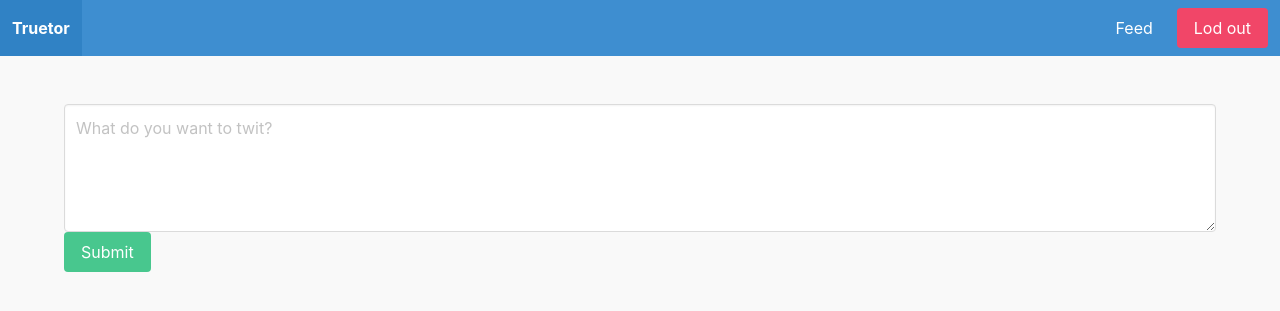
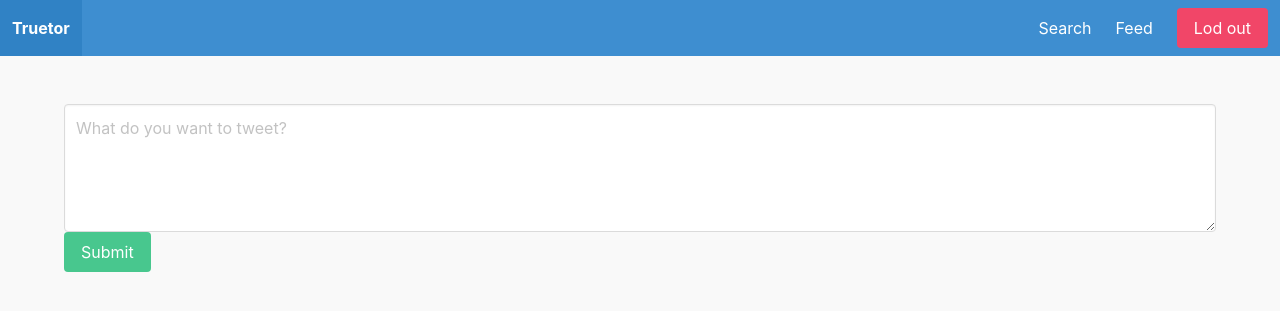
Before and after one commit to kekouke/Truetor, a Django app: template truetor/apps/feed/templates/feed/feed.html in a window 1280 px wide. Shown: the top 311 px of the page. Run offline with Django 3.2, Linux system fonts and the light colour scheme; the template is opened without the code that fills it, so the values that code supplies are empty; the visitor is signed in with stand-in values (Sample User, id 1); parts of the project's set-up code (start-up, migrations or seed data) failed here and were passed over.

Commit message:
Send and save tweets, add search

```diff
--- a/truetor/apps/core/templates/core/base.html
+++ b/truetor/apps/core/templates/core/base.html
@@ -31,6 +31,7 @@
             <div class="navbar-menu">
                 <div class="navbar-end">
                     {% if request.user.is_authenticated %}
+                        <a href="{% url 'search' %}" class="navbar-item">Search</a>
                         <a href="{% url 'feed' %}" class="navbar-item">Feed</a>
                     {% endif %}
                     <div class="navbar-item">
--- a/truetor/apps/feed/templates/feed/feed.html
+++ b/truetor/apps/feed/templates/feed/feed.html
@@ -1,14 +1,16 @@
 {% extends 'core/base.html' %}
+
+{% load humanize %}
 
 {% block content %}
     <div class="container" id="feedapp">
         <div class="columns">
             <div class="column is-12">
                 <div class="wrapper-form">
-                    <form v-on:submit.prevent="submitTwit()">
+                    <form v-on:submit.prevent="submitTweet()">
                         <div class="field">
                             <div class="control">
-                                <textarea class="textarea" v-model="body" placeholder="What do you want to twit?"></textarea>
+                                <textarea class="textarea" v-model="body" placeholder="What do you want to tweet?"></textarea>
                             </div>
 
                             <div class="field">
@@ -20,11 +22,18 @@
                     </form>
                 </div>
 
-                <div class="wrapper-twits">
-                    <div class="twit" v-for="twit in twits">
-                        <p class="name">[[ twit.user ]]</p>
-                        <p>[[ twit.body ]]</p>
-                        <p class="info">[[ twit.created_at ]]</p>
+                <div class="wrapper-tweets">
+                    {% for tweet in tweets %}
+                        <div class="tweet">
+                            <p class="name">{{ tweet.created_by.username }}</p>
+                            <p>{{ tweet.body }}</p>
+                            <p class="info">{{ tweet.created_at|naturaltime }}</p>
+                        </div>
+                    {% endfor %}
+                    <div class="tweet" v-for="tweet in tweets">
+                        <p class="name">[[ tweet.user ]]</p>
+                        <p>[[ tweet.body ]]</p>
+                        <p class="info">[[ tweet.created_at ]]</p>
                     </div>
                 </div>
             </div>
@@ -39,26 +48,42 @@
         delimiters: ['[[',']]'],
         data() {
             return {
-                twits: [],
+                tweets: [],
                 body: '',
                 user: '{{ request.user.username }}',
                 created_at: 'Now'
             }
         },
         methods: {
-            submitTwit() {
-                console.log('submitTwit');
+            submitTweet() {
+                console.log('submitTweet');
 
                 if (this.body.length > 0) {
-                    var twit = {
+                    var tweet = {
                         'body': this.body,
                         'user': this.user,
                         'created_at': this.created_at
                     };
 
-                    this.twits.unshift(twit);
+                    this.tweets.unshift(tweet);
 
                     // sent to backend (dma117)
+
+                    fetch('/api/add_tweet/', {
+                        method: 'POST',
+                        headers: {
+                            'Content-Type': 'application/json',
+                            'X-CSRFToken': '{{ csrf_token }}'
+                        },
+                        credentials: 'same-origin',
+                        body: JSON.stringify(tweet)
+                    })
+                    .then((response) => {
+                        console.log(response);
+                    })
+                    .catch((error) => {
+                        console.log(error);
+                    });
                 }
 
                 this.body = '';
--- a/truetor/apps/feed/views.py
+++ b/truetor/apps/feed/views.py
@@ -3,6 +3,8 @@ from django.shortcuts import render
 from django.contrib.auth.decorators import login_required
 
 from .models import Tweet
+
+from django.contrib.auth.models import User
 
 @login_required
 def feed(request):
@@ -13,7 +15,7 @@ def feed(request):
 
     tweets = Tweet.objects.filter(created_by_id__in=user_ids)
 
-    return render(request, 'feed/feed.html', { 'oinks': tweets })
+    return render(request, 'feed/feed.html', { 'tweets': tweets })
 
 
 @login_required
--- a/truetor/static/css/main.css
+++ b/truetor/static/css/main.css
@@ -2,22 +2,22 @@ body {
     background-color: #f9f9f9;
 }
 
-.wrapper-twits {
+.wrapper-tweets {
     margin-top: 30px;
 }
 
-.wrapper-twits .twit {
+.wrapper-tweets .tweet {
     margin-bottom: 10px;
     padding: 20px;
     border-radius: 4px;
     background: #fff;
 }
 
-.wrapper-twits .twit .name {
+.wrapper-tweets .tweet .name {
     font-weight: bold;
 }
 
-.wrapper-twits .twit .info {
+.wrapper-tweets .tweet .info {
     font-size: 12px;
     color: #aaa;
 }
--- a/truetor/truetor/settings.py
+++ b/truetor/truetor/settings.py
@@ -39,6 +39,7 @@ INSTALLED_APPS = [
     'django.contrib.contenttypes',
     'django.contrib.sessions',
     'django.contrib.messages',
+    'django.contrib.humanize',
     'django.contrib.staticfiles',
 
     'apps.core',
--- a/truetor/truetor/urls.py
+++ b/truetor/truetor/urls.py
@@ -18,7 +18,7 @@ from django.urls import path
 
 from django.contrib.auth import views
 from apps.core.views import frontpage, signup
-from  apps.feed.views import feed
+from  apps.feed.views import feed, search
 from apps.feed.api import api_add_tweet
 
 urlpatterns = [
@@ -28,6 +28,7 @@ urlpatterns = [
     path('logout/', views.LogoutView.as_view(), name='logout'),
     path('login/', views.LoginView.as_view(template_name='core/login.html'), name='login'),
     path('feed/', feed, name='feed'),
+    path('search/', search, name='search'),
 
     path('api/add_tweet/', api_add_tweet, name='api_add_tweet')
 ]
```
Also changed, not shown: truetor/apps/feed/templates/feed/search.html (+33 -0 lines).
